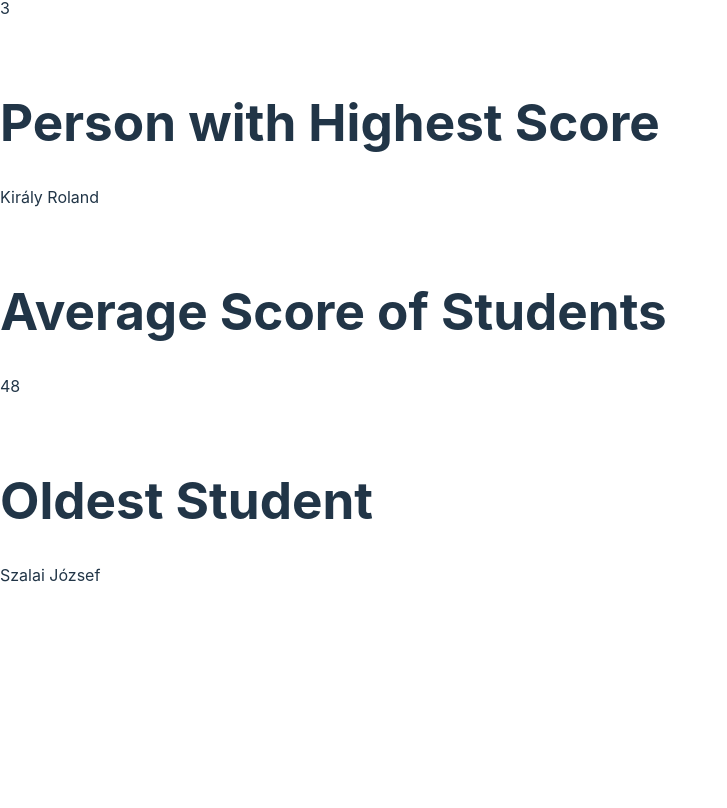
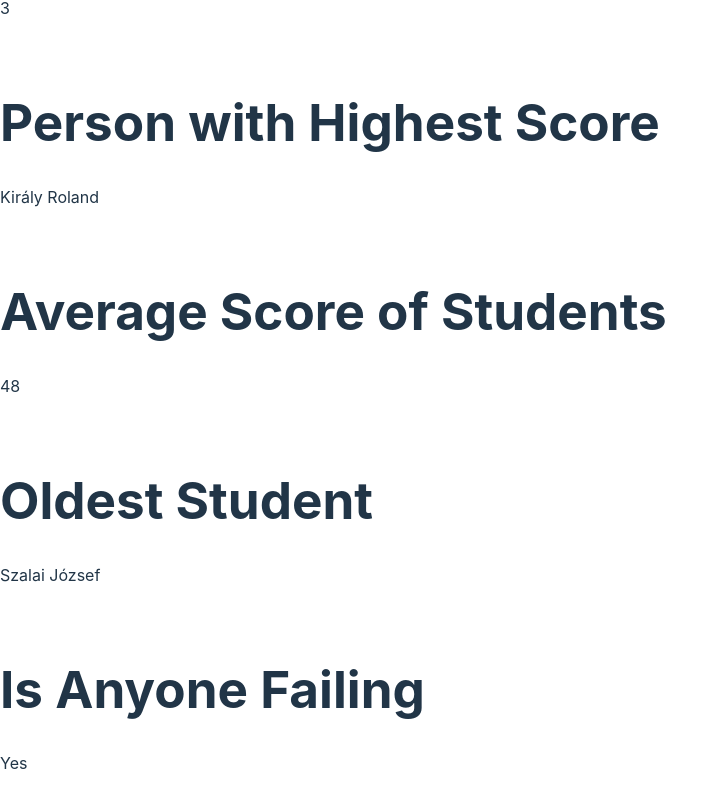
Before and after one commit to krisztianavi/avikrisztian-person-typescript, a React (Vite) app in the folder PeopleProject/: page / in a window 1280 px wide. Shown: the part 318-1126 px from the top of the page, without its empty margins (0-727 px from the left). Before the commit the page ends 945 px from the top, so only its background shows below. Built offline with nearby package versions, Linux system fonts and the light colour scheme.

Commit message:
Done Working on Is Anyone Failing. | Functions are finished.

```diff
--- a/PeopleProject/src/App.tsx
+++ b/PeopleProject/src/App.tsx
@@ -70,6 +70,10 @@ const App: React.FC = () => {
       <h1>Oldest Student</h1>
         {oldestStudent && (<p>{oldestStudent.name}</p>)}
       <br />
+
+      <h1>Is Anyone Failing</h1>
+        <p>{stats.IsAnyoneFailing() ? 'Yes' : 'No'}</p>
+      <br />
     </div>
   );
 }
--- a/PeopleProject/src/Interface + Stats/PersonStatistics.ts
+++ b/PeopleProject/src/Interface + Stats/PersonStatistics.ts
@@ -47,4 +47,8 @@ export class PersonStatistics {
         return validStudents.reduce((oldest, student) => student.age > oldest.age ? student : oldest);
     }
 
+    public IsAnyoneFailing(): boolean {
+        return this.lpeople.some(person => person.score !== null && person.score < 40);
+    }
+
 }
```
